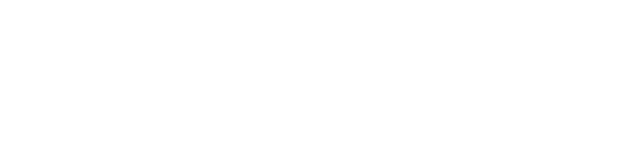
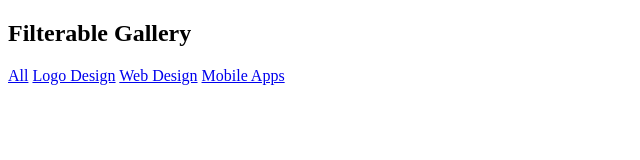
Before and after one commit to mercenar17r/javascript-gallery-filter, a plain HTML site: page index.html in a window 1280 px wide. Shown: the whole page, without its empty margins (0-640 px from the left). Drawn offline with Linux system fonts and the light colour scheme.

Commit message:
html content

```diff
--- a/index.html
+++ b/index.html
@@ -8,6 +8,15 @@
     <link rel="stylesheet" href="style.css" />
   </head>
   <body>
+    <div class="container">
+      <h2>Filterable Gallery</h2>
+      <div class="menu">
+        <a href="#" class="btn" data-filter="all">All</a>
+        <a href="#" class="btn" data-filter="logo">Logo Design</a>
+        <a href="#" class="btn" data-filter="web">Web Design</a>
+        <a href="#" class="btn" data-filter="mobile">Mobile Apps</a>
+      </div>
+    </div>
     <script src="app.js"></script>
   </body>
 </html>
```
